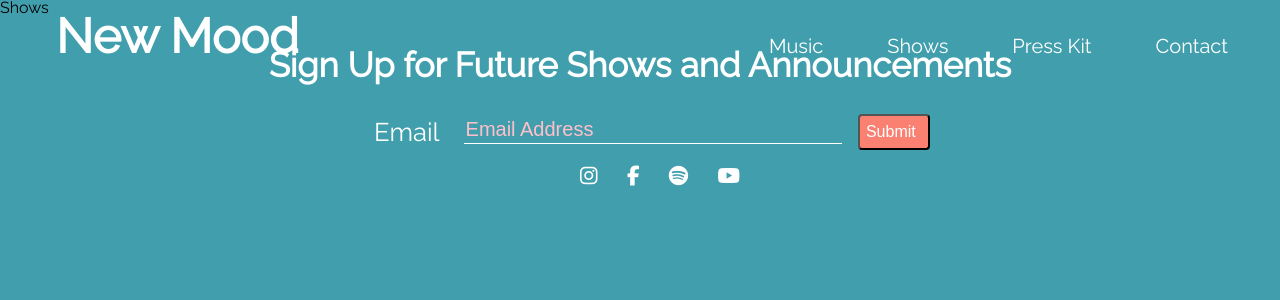
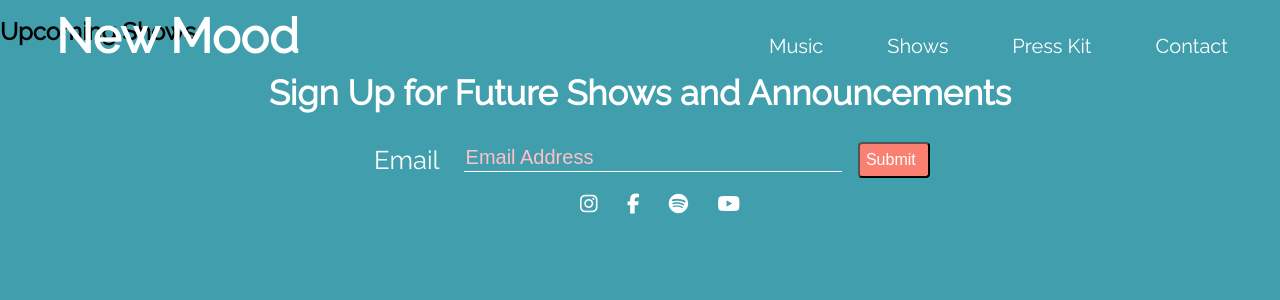
Before and after one commit to CelesteSippel/new-mood, a React (Create React App) app: page /Shows in a window 1280 px wide. Shown: the top 300 px of the page. Built offline with nearby package versions, Linux system fonts and the light colour scheme.

Commit message:
started shows page

```diff
--- a/src/pages/Shows.jsx
+++ b/src/pages/Shows.jsx
@@ -5,7 +5,12 @@ const Shows = () => {
   return (
     <>
       <Header />
-      <div>Shows</div>
+      <div>
+        <h2 className="upcoming-shows">Upcoming Shows</h2>
+        <section className="events">
+          <section className="event-info"></section>
+        </section>
+      </div>
       <Footer />
     </>
   )
```
